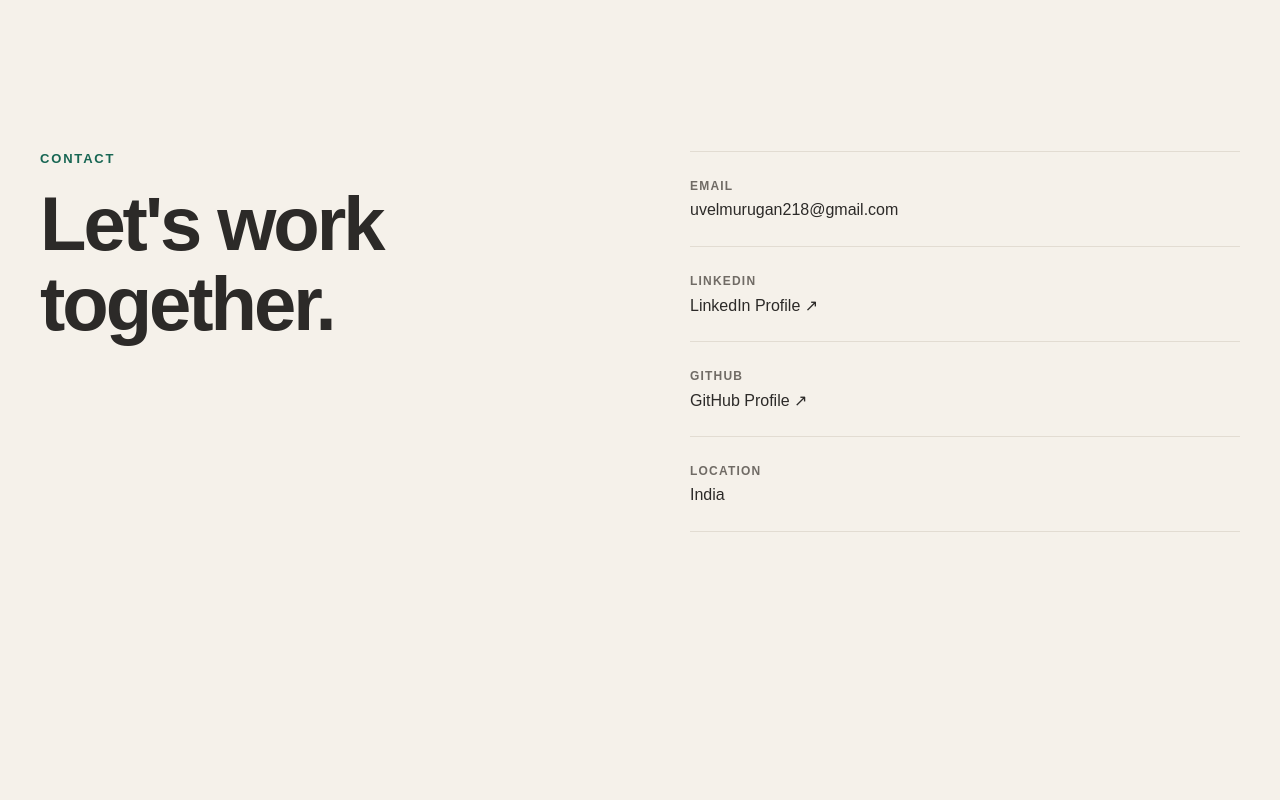
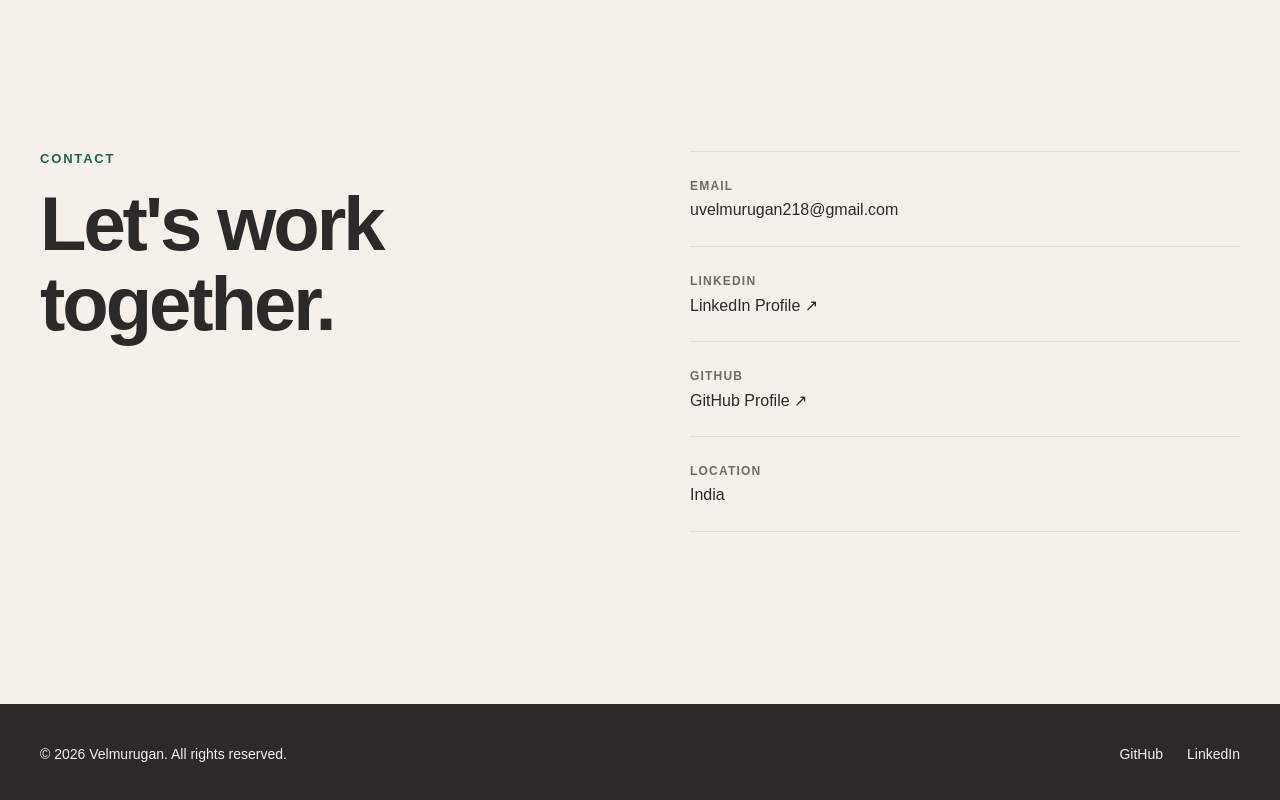
Before and after one commit to Velmurugan-02/VELMURUGAN_PORTFOLIO, a React app: page / in a window 1280 px wide. Shown: the part 5462-6262 px from the top of the page. Before the commit the page ends 6166 px from the top, so only its background shows below. Built offline with nearby package versions, Linux system fonts and the light colour scheme; the HTML template or start-up script is replaced by a standard one.

Commit message:
Footer section is added

```diff
--- a/src/App.css
+++ b/src/App.css
@@ -753,6 +753,37 @@ a.contact-item:hover .contact-value {
   color: var(--accent);
 }
 
+/* Footer */
+.footer {
+  background: var(--footer-background);
+  color: var(--footer-text);
+}
+
+.footer-container {
+  min-height: 100px;
+
+  display: flex;
+  align-items: center;
+  justify-content: space-between;
+}
+
+.footer p {
+  font-size: 14px;
+}
+
+.footer-links {
+  display: flex;
+  gap: 24px;
+}
+
+.footer-links a {
+  font-size: 14px;
+  transition: color 0.2s ease;
+}
+
+.footer-links a:hover {
+  color: var(--accent);
+}
 
 /* Responsive Styles */
 @media (max-width: 768px) {
@@ -1002,4 +1033,16 @@ a.contact-item:hover .contact-value {
     min-height: 85px;
   }
 
+  /* Footer */
+  .footer-container {
+    min-height: 120px;
+    flex-direction: column;
+    justify-content: center;
+    gap: 16px;
+  }
+
+  .footer-links {
+    gap: 20px;
+  }
+
 }
--- a/src/App.jsx
+++ b/src/App.jsx
@@ -7,6 +7,7 @@ import Projects from './components/Projects';
 import Experience from './components/Experience';
 import Education from './components/Education';
 import Contact from './components/Contact';
+import Footer from './components/Footer';
 
 function App() {
   return (
@@ -20,6 +21,7 @@ function App() {
         <Experience />
         <Education />
         <Contact />
+        <Footer />
       </main>
     </>
   );
--- /dev/null
+++ b/src/components/Footer.jsx
@@ -0,0 +1,33 @@
+function Footer() {
+    return (
+        <footer className="footer">
+            <div className="container footer-container">
+
+                <p>
+                    © 2026 Velmurugan. All rights reserved.
+                </p>
+
+                <div className="footer-links">
+                    <a
+                        href="https://github.com/Velmurugan-02"
+                        target="_blank"
+                        rel="noreferrer"
+                    >
+                        GitHub
+                    </a>
+
+                    <a
+                        href="https://www.linkedin.com/in/velmurugan-u-44170b285/"
+                        target="_blank"
+                        rel="noreferrer"
+                    >
+                        LinkedIn
+                    </a>
+                </div>
+
+            </div>
+        </footer>
+    );
+}
+
+export default Footer;
```
